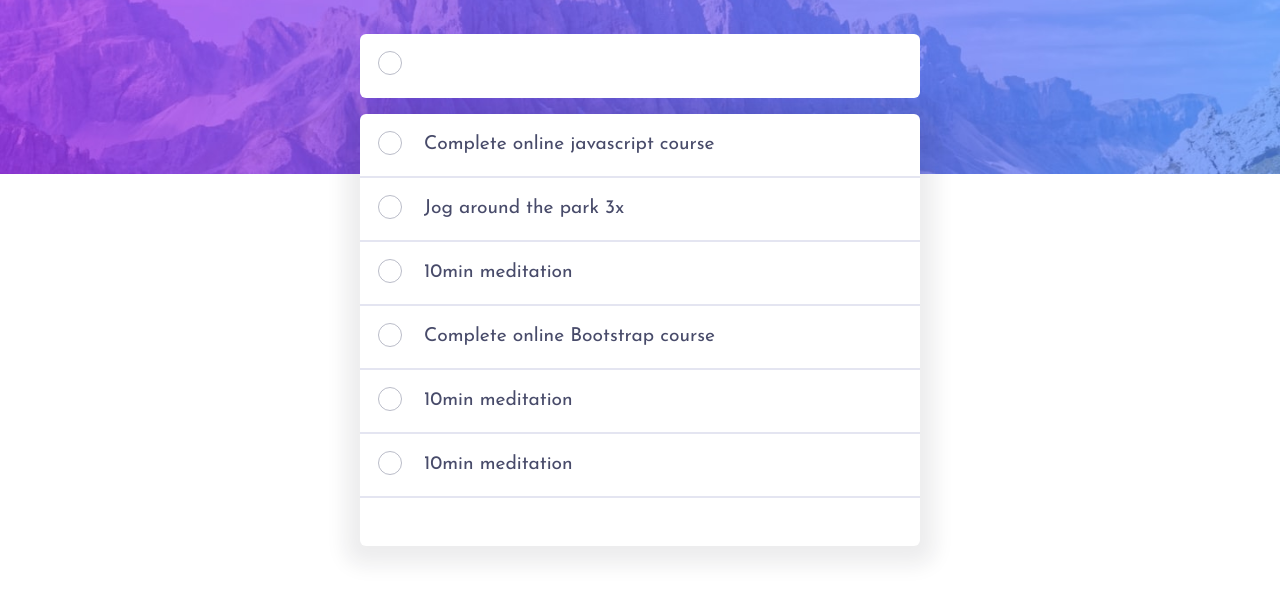
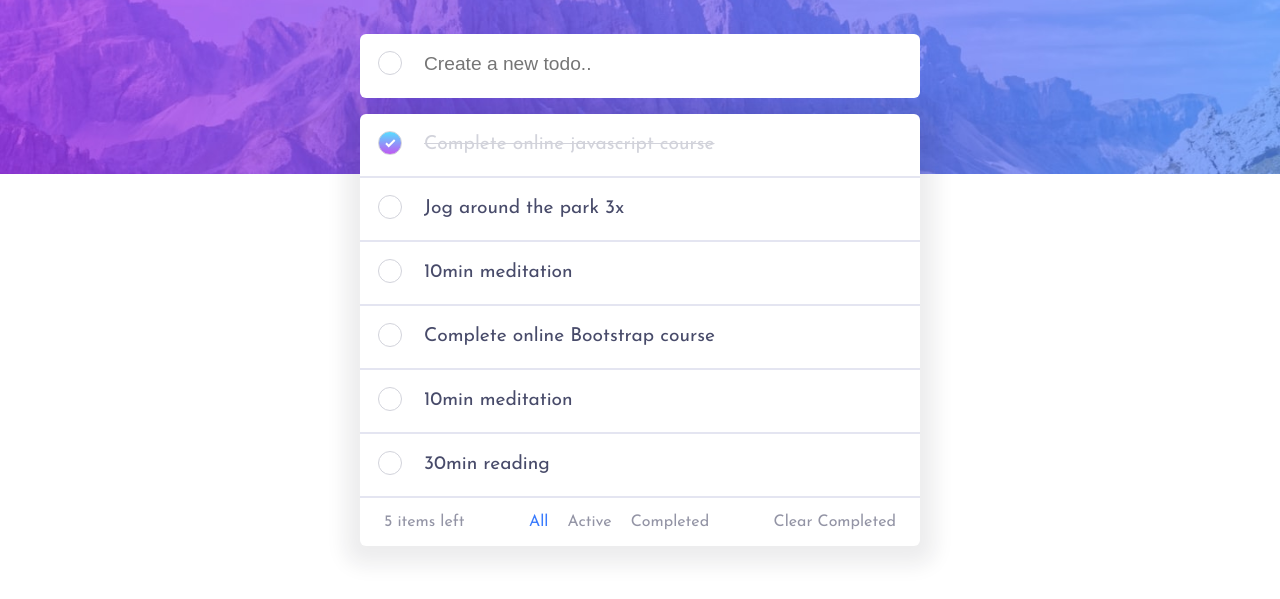
Before and after one commit to MohamedHaithamBoukhari/todo-app, a plain HTML site: page index.html in a window 1280 px wide. Shown: the part 93-692 px from the top of the page. Drawn offline with Linux system fonts and the light colour scheme.

Commit message:
todo app HTML & CSS (light theme) completed.

```diff
--- a/index.html
+++ b/index.html
@@ -18,55 +18,67 @@
     <section class="main-section">
       <form>
         <span class="checkmark"></span>
-        <input type="text" name="new-todo" id="new-todo">
+        <input type="text" name="new-todo" id="new-todo" placeholder="Create a new todo..">
       </form>
       <div class="list">
         <ul>
           <li>
-            <label class="container">Complete online javascript course
+            <label class="container">
               <input type="checkbox" checked>
-              <span class="checkmark"></span>
+              <span class="text">Complete online javascript course</span>
+              <span class="checkmark"><img src="images/icon-check.svg" class="check"></span>
               <img src="images/icon-cross.svg" class="cross">
             </label>
           </li>
           <li>
-            <label class="container">Jog around the park 3x
+            <label class="container">
               <input type="checkbox">
-              <span class="checkmark"></span>
+              <span class="text">Jog around the park 3x</span>
+              <span class="checkmark"><img src="images/icon-check.svg" class="check"></span>
               <img src="images/icon-cross.svg" class="cross">
             </label>
           </li>
           <li>
-            <label class="container">10min meditation
+            <label class="container">
               <input type="checkbox" >
-              <span class="checkmark"></span>
+              <span class="text">10min meditation</span>
+              <span class="checkmark"><img src="images/icon-check.svg" class="check"></span>
               <img src="images/icon-cross.svg" class="cross">
             </label>
           </li>
           <li>
-            <label class="container">Complete online Bootstrap course
+            <label class="container">
               <input type="checkbox">
-              <span class="checkmark"></span>
+              <span class="text">Complete online Bootstrap course</span>
+              <span class="checkmark"><img src="images/icon-check.svg" class="check"></span>
               <img src="images/icon-cross.svg" class="cross">
             </label>
           </li>
           <li>
-            <label class="container">10min meditation
-              <input type="checkbox" >
-              <span class="checkmark"></span>
+            <label class="container">
+              <input type="checkbox">
+              <span class="text">10min meditation</span>
+              <span class="checkmark"><img src="images/icon-check.svg" class="check"></span>
               <img src="images/icon-cross.svg" class="cross">
             </label>
           </li>
           <li>
-            <label class="container">10min meditation
-              <input type="checkbox" >
-              <span class="checkmark"></span>
+            <label class="container">
+              <input type="checkbox">
+              <span class="text">30min reading</span>
+              <span class="checkmark"><img src="images/icon-check.svg" class="check"></span>
               <img src="images/icon-cross.svg" class="cross">
             </label>
           </li>
         </ul>
         <div class="control">
-
+          <p>5 items left</p>
+          <div class="filter">
+            <span class="active">All</span>
+            <span>Active</span>
+            <span>Completed</span>
+          </div>
+          <p class="clear">Clear Completed</p>
         </div>
       </div>
     </section>
--- a/style.css
+++ b/style.css
@@ -1,10 +1,9 @@
 :root {
     font-family: 'Josefin Sans', sans-serif;
-    color: hsl(235, 19%, 35%);
+    color: hsl(236, 9%, 61%);
 }
 * {
     box-sizing: border-box;
-    text-decoration: none;
     list-style: none;
     margin: 0;
     padding: 0;
@@ -58,6 +57,7 @@ form {
 #new-todo:focus {
     outline: none;
 }
+
 .checkmark {
     position: absolute;
     display: block;
@@ -65,8 +65,13 @@ form {
     left: 18px;
     height: 1.5rem;
     width: 1.5rem;
-    border: 1.5px solid hsla(234, 11%, 52%,50%);
+    border: 1.5px solid hsl(233, 11%, 84%);
     border-radius: 50%;
+}
+.check {
+    position: absolute;
+    top: 32%;
+    left: 29%;
 }
 .list .checkmark {
     cursor: pointer;
@@ -77,6 +82,7 @@ form {
     top: 22px;
     right: 1.7rem;
     display: none;
+    cursor: pointer;
 }
 .list {
     width: 100%;
@@ -86,6 +92,7 @@ form {
     box-shadow: 0 4px 20px 15px hsla(235, 21%, 11%,8%);
 }
 .container {
+    color: hsl(235, 19%, 35%);
     position: relative;
     display: flex;
     align-items: center;
@@ -102,7 +109,40 @@ form {
     border-color: hsl(235, 19%, 35%);
 }
 .container input {
+    position: absolute;
     opacity: 0;
     height: 0;
     width: 0;
 }
+.container input[type="checkbox"]:checked ~ .checkmark {
+    background-image: linear-gradient(hsl(192, 100%, 67%),hsl(280, 87%, 65%));
+}
+.container input[type="checkbox"]:checked ~ .text {
+    color: hsl(233, 11%, 84%);
+    text-decoration: line-through hsl(233, 11%, 84%);
+}
+
+.control {
+    height: 3rem;
+    display: flex;
+    align-items: center;
+    justify-content: space-between;
+    padding: 0 1.5rem;
+}
+.filter span {
+    display: inline-block;
+    margin: 0 7px;
+    cursor: pointer;
+}
+.filter span:not(.active):hover {
+    color: hsl(235, 19%, 35%);
+}
+.filter span.active {
+    color:hsl(220, 98%, 61%);
+}
+.clear {
+    cursor: pointer;
+}
+.clear:hover {
+    color: hsl(235, 19%, 35%);
+}
```
